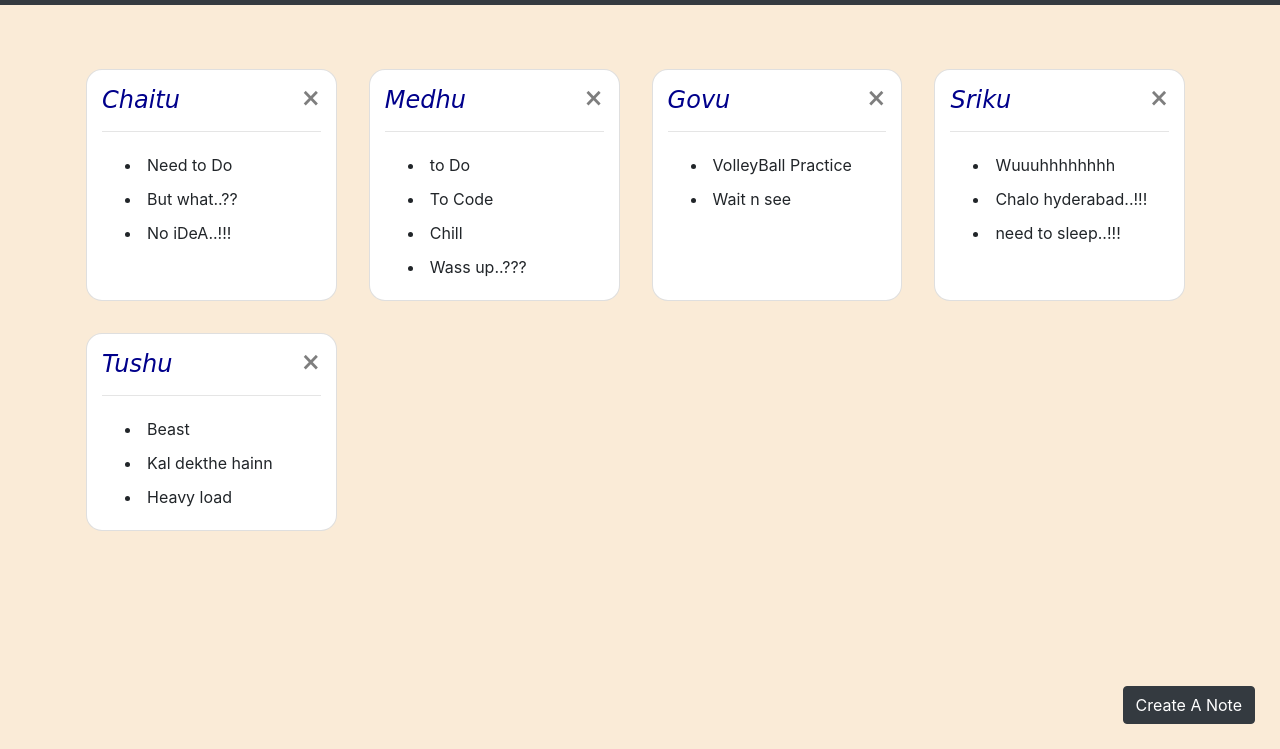
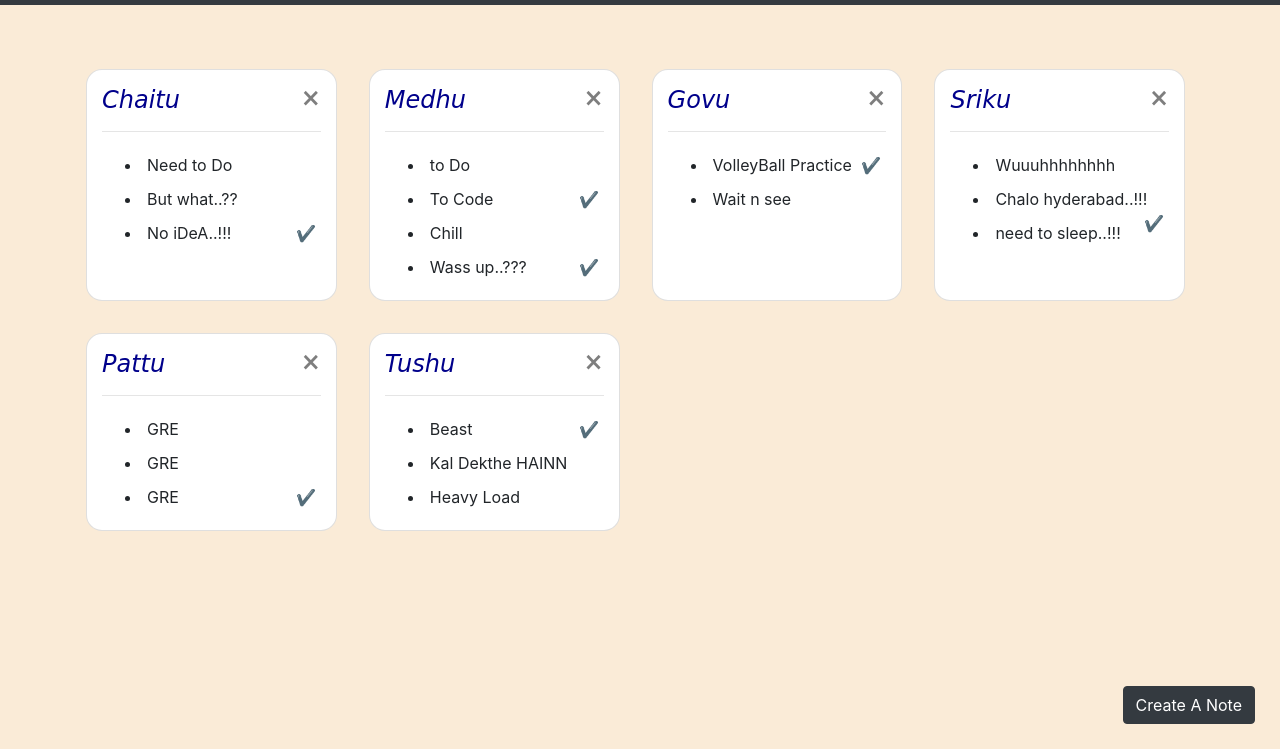
Before and after one commit to chaitu843/ScriptKeep, a website built with webpack: page public/index.html in a window 1280 px wide. Shown: the part 51-800 px from the top of the page. Built offline with nearby package versions, Linux system fonts and the light colour scheme; data requests are answered from the project's data file.

Commit message:
Done and Drag

```diff
--- a/db.json
+++ b/db.json
@@ -11,7 +11,8 @@
       },
       "3": {
         "item": "No iDeA..!!!",
-        "completed": false
+        "completed": true,
+        "date": "Jul 30 2018 13:02:34"
       },
       "id": 54372,
       "title": "Chaitu"
@@ -23,7 +24,8 @@
       },
       "2": {
         "item": "To Code",
-        "completed": false
+        "completed": true,
+        "date": "Jul 30 2018 11:46:49"
       },
       "3": {
         "item": "Chill",
@@ -31,7 +33,8 @@
       },
       "4": {
         "item": "Wass up..???",
-        "completed": false
+        "completed": true,
+        "date": "Jul 30 2018 11:46:49"
       },
       "id": 180799,
       "title": "Medhu"
@@ -39,7 +42,8 @@
     {
       "1": {
         "item": "VolleyBall Practice",
-        "completed": false
+        "completed": true,
+        "date": "Jul 30 2018 13:02:30"
       },
       "2": {
         "item": "Wait n see",
@@ -55,7 +59,8 @@
       },
       "2": {
         "item": "Chalo hyderabad..!!!",
-        "completed": false
+        "completed": true,
+        "date": "Jul 30 2018 12:54:01"
       },
       "3": {
         "item": "need to sleep..!!!",
@@ -66,18 +71,36 @@
     },
     {
       "1": {
-        "item": "Beast",
+        "item": "GRE",
         "completed": false
       },
       "2": {
-        "item": "Kal dekthe hainn",
+        "item": "GRE",
         "completed": false
       },
       "3": {
-        "item": "Heavy load",
+        "item": "GRE",
+        "completed": true,
+        "date": "Jul 30 2018 13:02:09"
+      },
+      "id": 410362,
+      "title": "Pattu"
+    },
+    {
+      "1": {
+        "item": "Beast",
+        "completed": true,
+        "date": "Jul 30 2018 13:02:26"
+      },
+      "2": {
+        "item": "Kal Dekthe HAINN",
         "completed": false
       },
-      "id": 187263,
+      "3": {
+        "item": "Heavy Load",
+        "completed": false
+      },
+      "id": 37193,
       "title": "Tushu"
     }
   ]
--- a/public/js/contoller.js
+++ b/public/js/contoller.js
@@ -0,0 +1,4 @@
+$( function() {
+    $( "#content" ).sortable();
+    $( "#content" ).disableSelection();
+  } );
--- a/public/js/index.js
+++ b/public/js/index.js
@@ -1,6 +1,6 @@
-import '../../node_modules/jquery/dist/jquery.js';
-import '../../node_modules/popper.js/dist/popper.js';
-import '../../node_modules/bootstrap/dist/js/bootstrap.min.js';
+import '../../node_modules/jquery/dist/jquery';
+import '../../node_modules/popper.js/dist/popper';
+import '../../node_modules/bootstrap/dist/js/bootstrap.min';
 import '../../node_modules/bootstrap/scss/bootstrap.scss';
 
 import '../scss/index.scss';
--- a/public/js/modal/view.js
+++ b/public/js/modal/view.js
@@ -1,6 +1,6 @@
-import { createHTMLElement } from '../view';
+import createHTMLElement from '../view';
 
-export function addListItem(e) {
+export function addListItem() {
   const html = '<input type="text" class="form-control form-control-sm listItems" placeholder="list item">';
   const form = document.getElementById('form');
   const input = createHTMLElement(html);
@@ -12,8 +12,6 @@ export function addListItem(e) {
 }
 
 export function refreshModal() {
-  const html = `<input type="text" class="form-control" id="listTitle" placeholder="Note Title">
-    <input type="text" class="form-control form-control-sm listItems" id="listItem" placeholder="list item">`;
   const form = document.getElementById('myForm');
   form.reset();
   const children = document.getElementById('form').children;
--- a/public/js/note/controller.js
+++ b/public/js/note/controller.js
@@ -3,6 +3,6 @@ import { reload, updateNote } from './service';
 const saveNote = document.getElementById('saveNote');
 
 saveNote.onclick = () => {
-    updateNote();
-}
+  updateNote();
+};
 reload();
--- a/public/js/note/service.js
+++ b/public/js/note/service.js
@@ -1,126 +1,122 @@
-import {displayNoteView} from './view';
+import displayNoteView from './view';
 
 function generateRandomId() {
   return Math.floor((Math.random() * 1000000) + 1);
 }
 
-export function displayNote(){
+export function displayNote() {
   const form = document.getElementById('form');
   const children = form.children;
   const title = children[0];
-    let listData = {
-        "id" : generateRandomId(),
-        "title" : title.value,
-    }
+  const listData = {
+    id: generateRandomId(),
+    title: title.value,
+  };
   let i = 1;
-    for(let child in children){
+  for (const child in children) {
     const myVariable = children[child].value;
-        if(child==="0" || typeof(myVariable) === "undefined" || myVariable===""){
-            console.log('x');
-            continue;
-        }
+    if (child === '0' || typeof (myVariable) === 'undefined' || myVariable === '') continue;
     listData[i] = {
-            "item" : myVariable,
-            "completed" : false
+      item: myVariable,
+      completed: false,
     };
-        i++;
+    i += 1;
   }
 
   displayNoteView(listData);
 
-    const url = "http://localhost:3000/notes";
+  const url = 'http://localhost:3000/notes';
   const fetchData = {
-        method: "POST", // *GET, POST, PUT, DELETE, etc.
-        mode: "cors", // no-cors, cors, *same-origin
-        cache: "no-cache", // *default, no-cache, reload, force-cache, only-if-cached
-        credentials: "same-origin", // include, same-origin, *omit
+    method: 'POST', // *GET, POST, PUT, DELETE, etc.
+    mode: 'cors', // no-cors, cors, *same-origin
+    cache: 'no-cache', // *default, no-cache, reload, force-cache, only-if-cached
+    credentials: 'same-origin', // include, same-origin, *omit
     headers: {
-            "Content-Type": "application/json; charset=utf-8",
+      'Content-Type': 'application/json; charset=utf-8',
       // "Content-Type": "application/x-www-form-urlencoded",
     },
-        redirect: "follow", // manual, *follow, error
-        referrer: "no-referrer", // no-referrer, *client
-        body: JSON.stringify(listData) // body data type must match "Content-Type" header
+    redirect: 'follow', // manual, *follow, error
+    referrer: 'no-referrer', // no-referrer, *client
+    body: JSON.stringify(listData), // body data type must match "Content-Type" header
+  };
+
+  fetch(url, fetchData);
 }
 
-    fetch(url,fetchData);
+export function reload() {
+  document.getElementById('content').innerHTML = ''; // for relaoding after updation
+  const url = 'http://localhost:3000/notes';
+
+  fetch(url)
+    .then(resp => resp.json())
+    .then((data) => {
+      data.map((object) => {
+        displayNoteView(object);
+      });
+    });
 }
 
-export function reload(){
-    document.getElementById('content').innerHTML = ""; //for relaoding after updation
-    const url = "http://localhost:3000/notes";
-
-    fetch(url)
-    .then((resp)=>resp.json())
-    .then((data)=>{
-        data.map((object) =>{
-            displayNoteView(object);
-        })
-    });
-
-}
-
-export function deleteNote(id){
+export function deleteNote(id) {
   document.getElementById(id).parentElement.parentElement.remove();
 
   const url = `http://localhost:3000/notes/${id}`;
   const fetchData = {
-        method: "DELETE", // *GET, POST, PUT, DELETE, etc.
-        mode: "cors", // no-cors, cors, *same-origin
-        cache: "no-cache", // *default, no-cache, reload, force-cache, only-if-cached
-        credentials: "same-origin", // include, same-origin, *omit
+    method: 'DELETE', // *GET, POST, PUT, DELETE, etc.
+    mode: 'cors', // no-cors, cors, *same-origin
+    cache: 'no-cache', // *default, no-cache, reload, force-cache, only-if-cached
+    credentials: 'same-origin', // include, same-origin, *omit
     headers: {
-            "Content-Type": "application/json; charset=utf-8",
+      'Content-Type': 'application/json; charset=utf-8',
       // "Content-Type": "application/x-www-form-urlencoded",
     },
-        redirect: "follow", // manual, *follow, error
-        referrer: "no-referrer", // no-referrer, *client
+    redirect: 'follow', // manual, *follow, error
+    referrer: 'no-referrer', // no-referrer, *client
+  };
+
+  fetch(url, fetchData);
 }
 
-    fetch(url,fetchData);
-}
-
-export function updateNote(){
+export function updateNote() {
   const childDiv = document.getElementById('noteModalCheck').firstChild.children;
-    let i=1;
-    let listData = {
-        "id" : parseInt(childDiv[0].value)-1,
-        "title" : document.getElementById('noteModalForm').firstElementChild.value,
-    }
-    while(i<childDiv.length){
+  let i = 1;
+  const listData = {
+    id: parseInt(childDiv[0].value) - 1,
+    title: document.getElementById('noteModalForm').firstElementChild.value,
+  };
+  while (i < childDiv.length) {
     const div = childDiv[i];
-        if(div.firstElementChild.checked===true){
-            let date = new Date();
+    if (div.firstElementChild.checked === true) {
+      const date = new Date();
       listData[i] = {
-                "item" : div.firstElementChild.value,
-                "completed" : true,
-                "date" : date.toDateString().substr(4) + " " + date.toTimeString().substr(0,8)
+        item: div.firstElementChild.value,
+        completed: true,
+        date: `${date.toDateString().substr(4)} ${date.toTimeString().substr(0, 8)}`,
       };
-        }else{
+    } else {
       listData[i] = {
-                "item" : div.firstElementChild.value,
-                "completed" : false
+        item: div.firstElementChild.value,
+        completed: false,
       };
     }
-        i++;
+    i += 1;
   }
   const url = `http://localhost:3000/notes/${listData.id}`;
   const fetchData = {
-        method: "PUT", // *GET, POST, PUT, DELETE, etc.
-        mode: "cors", // no-cors, cors, *same-origin
-        cache: "no-cache", // *default, no-cache, reload, force-cache, only-if-cached
-        credentials: "same-origin", // include, same-origin, *omit
+    method: 'PUT', // *GET, POST, PUT, DELETE, etc.
+    mode: 'cors', // no-cors, cors, *same-origin
+    cache: 'no-cache', // *default, no-cache, reload, force-cache, only-if-cached
+    credentials: 'same-origin', // include, same-origin, *omit
     headers: {
-            "Content-Type": "application/json; charset=utf-8",
+      'Content-Type': 'application/json; charset=utf-8',
       // "Content-Type": "application/x-www-form-urlencoded",
     },
-        redirect: "follow", // manual, *follow, error
-        referrer: "no-referrer", // no-referrer, *client
-        body: JSON.stringify(listData) // body data type must match "Content-Type" header
-    }
+    redirect: 'follow', // manual, *follow, error
+    referrer: 'no-referrer', // no-referrer, *client
+    body: JSON.stringify(listData), // body data type must match "Content-Type" header
+  };
 
-    fetch(url,fetchData)
-    .then(()=>{
+  fetch(url, fetchData)
+    .then(() => {
       reload();
     });
 }
--- a/public/js/note/view.js
+++ b/public/js/note/view.js
@@ -1,9 +1,39 @@
 import { deleteNote } from './service';
-import { createHTMLElement } from '../view';
+import createHTMLElement from '../view';
 
-const content = document.getElementById('content');
+function showNote(div) {
+  const children = div.children;
+  const title = children[0].firstElementChild.innerHTML;
+  const html = `<input type="text" class="form-control" value=${title}>`;
+  const noteForm = document.getElementById('noteModalForm');
+  noteForm.innerHTML = '';
+  noteForm.appendChild(createHTMLElement(html));
 
-export function displayNoteView(listData) {
+  let form = `<div>
+                <input type="hidden" value="${div.id}">`;
+  const list = children[2].children;
+
+
+  for (const item in list) {
+    const myVariable = `${list[item].innerHTML}`;
+    if (typeof (myVariable) === 'undefined' || item === 'length' || item === 'item' || item === 'namedItem') continue;
+    if (list[item].firstElementChild !== null) {
+      const str = list[item].firstElementChild.innerText;
+      form += `<div class = "listItems"><input type="checkbox" checked="true" class="form-check-input" id="${item}" value="${str.substr(0, str.length - 1)}">
+                <label class="form-check-label" for="${item}">${str.substr(0, str.length - 1)}</label></div>`;
+      continue;
+    }
+    form += `<div class = "listItems"><input type="checkbox" class="form-check-input" id="${item}" value="${myVariable}">
+                <label class="form-check-label" for="${item}">${myVariable}</label></div>`;
+  }
+  form += '</div>';
+  const noteFormCheck = document.getElementById('noteModalCheck');
+  noteFormCheck.innerHTML = '';
+  noteFormCheck.appendChild(createHTMLElement(form));
+}
+
+export default function displayNoteView(listData) {
+  const content = document.getElementById('content');
   const divID = parseInt(`${listData.id}`) + 1;
   let html = `<div class="card col-md-2 my-3 mx-3" data-toggle = "modal" data-target = "#noteModal" id="${divID}">
                 <div class = "title">
@@ -19,12 +49,11 @@ export function displayNoteView(listData) {
     if (key === 'title' || key === 'id') continue;
     if (listData.hasOwnProperty(key)) {
       const val = listData[key];
-      if(val.completed===true){
+      if (val.completed === true) {
         html += `<li><div>${val.item}<span title="${val.date}" class="tick">&#10004;</span></div></li>`;
-      }else{
+      } else {
         html += `<li>${val.item}</li>`;
       }
-
     }
   }
 
@@ -42,36 +71,3 @@ export function displayNoteView(listData) {
     deleteNote(`${listData.id}`);
   };
 }
-
-function showNote(div){
-    const children = div.children;
-    const title = children[0].firstElementChild.innerHTML;
-    const html = `<input type="text" class="form-control" value=${title}>`;
-    const noteForm = document.getElementById('noteModalForm');
-    noteForm.innerHTML = "";
-    noteForm.appendChild(createHTMLElement(html));
-
-    let form = `<div>
-                <input type="hidden" value="${div.id}">`;
-    const list = children[2].children;
-
-
-    for (let item in list) {
-        const myVariable = `${list[item].innerHTML}`;
-        if (typeof(myVariable) === "undefined" || item === "length" || item === "item" || item === "namedItem") continue;
-        if(list[item].firstElementChild!==null) {
-          let str = list[item].firstElementChild.innerText;
-          form += `<div class = "listItems"><input type="checkbox" checked="true" class="form-check-input" id="${item}" value="${str.substr(0,str.length-1)}">
-                <label class="form-check-label" for="${item}">${str.substr(0,str.length-1)}</label></div>`;
-                continue;
-        };
-        form += `<div class = "listItems"><input type="checkbox" class="form-check-input" id="${item}" value="${myVariable}">
-                <label class="form-check-label" for="${item}">${myVariable}</label></div>`;
-    }
-    form+=`</div>`;
-    const noteFormCheck = document.getElementById('noteModalCheck');
-    noteFormCheck.innerHTML = "";
-    noteFormCheck.appendChild(createHTMLElement(form));
-}
-
-//In displayNoteView method, Check for completed status and change the view accordingly
--- a/public/js/view.js
+++ b/public/js/view.js
@@ -1,4 +1,4 @@
-export function createHTMLElement(html) {
+export default function (html) {
   const template = document.createElement('template');
   template.innerHTML = html;
   return template.content.firstElementChild;
```
Also changed, not shown: public/index.html (+3 -0 lines), .eslintrc.json. Lines whose indentation alone changed are shown as unchanged.
